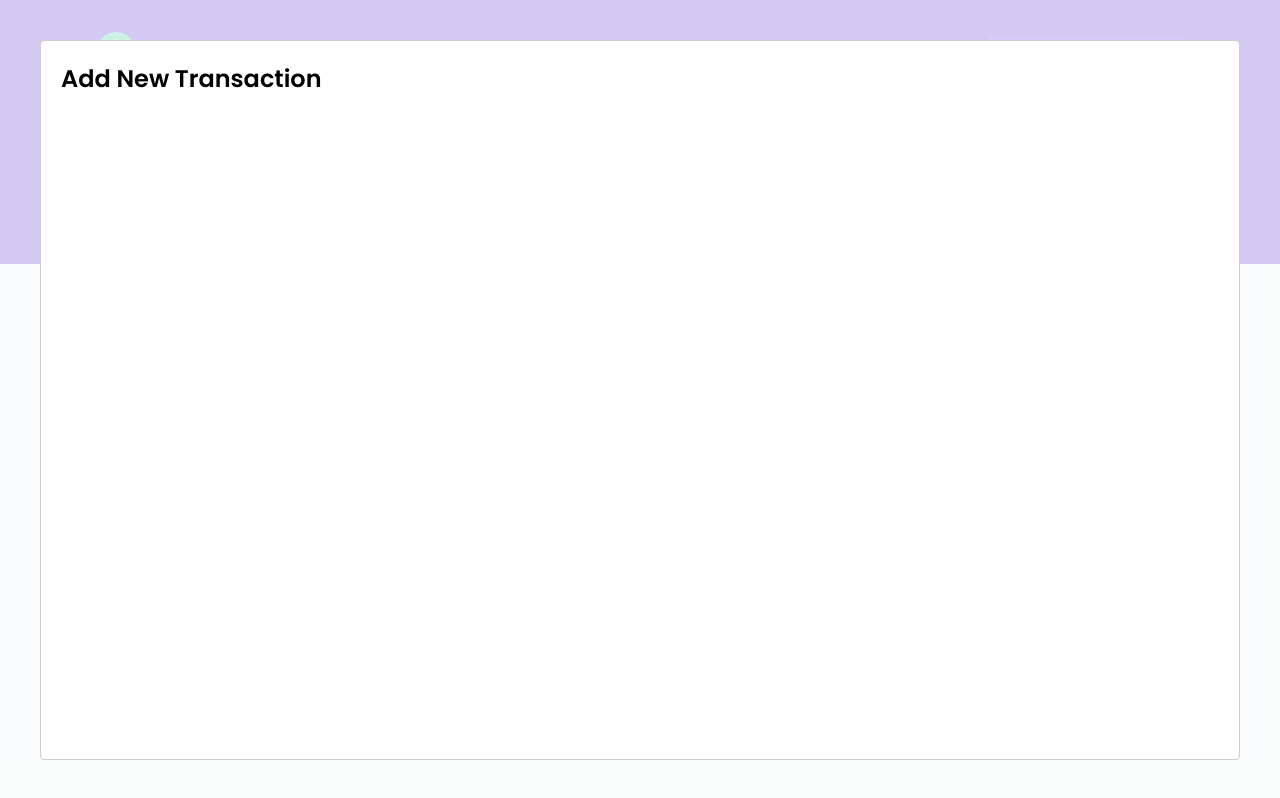
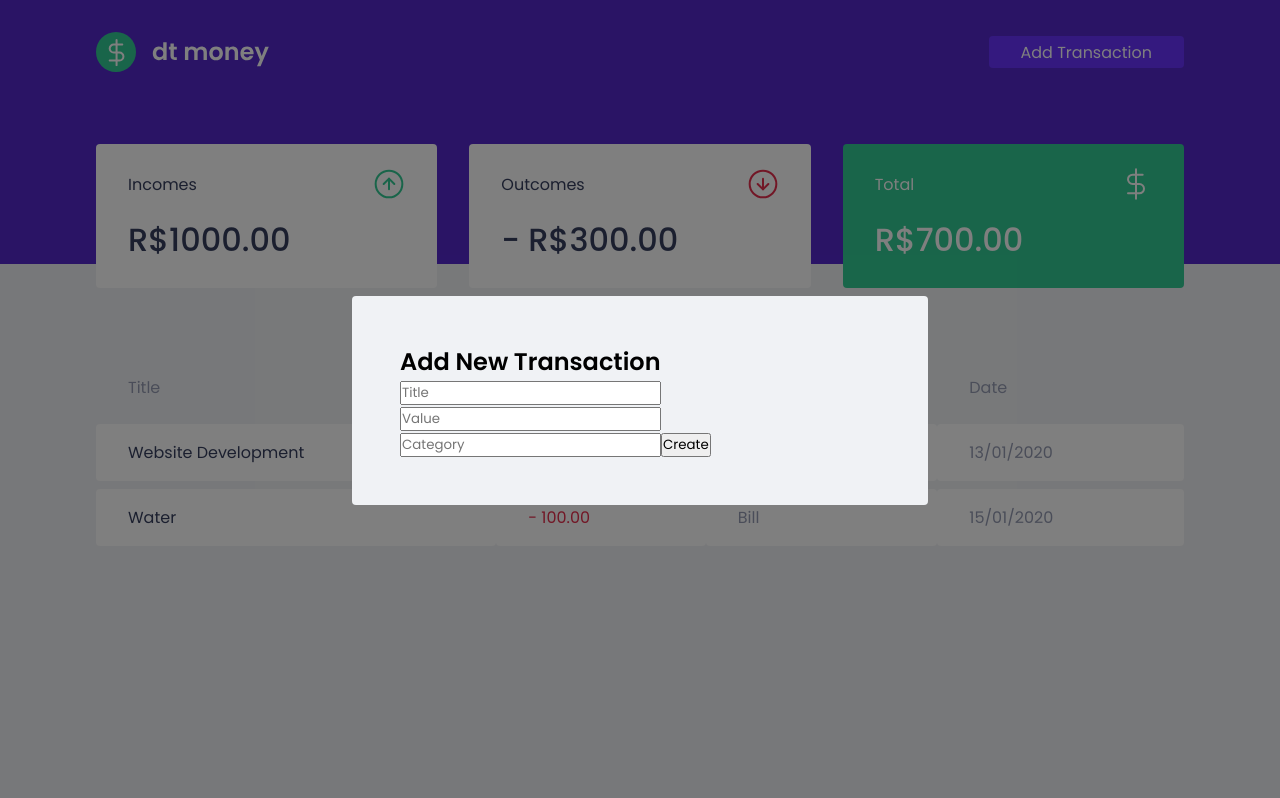
Before and after one commit to devfel/ignite-reactjs-02-dtmoney, a React (Create React App) app: page / in a window 1280 px wide. Both pictures are taken after a click on the button "Add Transaction". Built offline with nearby package versions, Linux system fonts and the light colour scheme; no server answers; what miragejs would draw is missing.

Commit message:
changing modal styling

```diff
--- a/src/components/NewTransactionModal/index.tsx
+++ b/src/components/NewTransactionModal/index.tsx
@@ -1,4 +1,5 @@
 import Modal from "react-modal";
+import { Container } from "./styles";
 
 interface NewTransactionModalProps {
   isOpen: boolean;
@@ -7,8 +8,14 @@
 
 export function NewTransactionModal({ isOpen, onRequestClose }: NewTransactionModalProps) {
   return (
-    <Modal isOpen={isOpen} onRequestClose={onRequestClose}>
-      <h2>Add New Transaction</h2>
+    <Modal isOpen={isOpen} onRequestClose={onRequestClose} overlayClassName="react-modal-overlay" className="react-modal-content">
+      <Container>
+        <h2>Add New Transaction</h2>
+        <input placeholder="Title" />
+        <input type="number" placeholder="Value" />
+        <input placeholder="Category" />
+        <button type="submit">Create</button>
+      </Container>
     </Modal>
   );
 }
--- a/src/components/NewTransactionModal/styles.ts
+++ b/src/components/NewTransactionModal/styles.ts
@@ -1,3 +1,3 @@
 import styled from "styled-components";
 
-export const Container = styled.div``;
+export const Container = styled.form``;
--- a/src/styles/global.ts
+++ b/src/styles/global.ts
@@ -57,4 +57,27 @@
     cursor: not-allowed;
 }
 
+.react-modal-overlay{
+    background: rgba(0,0,0,0.5);
+
+    position: fixed;
+    top:0;
+    bottom:0;
+    right: 0;
+    left:0;
+
+    display: flex;
+    align-items: center;
+    justify-content: center;
+}
+
+.react-modal-content {
+    width: 100%;
+    max-width: 576px;
+    background: var(--background);
+    padding: 3rem;
+    position: relative;
+    border-radius: 0.25rem;
+}
+
 `;
```
